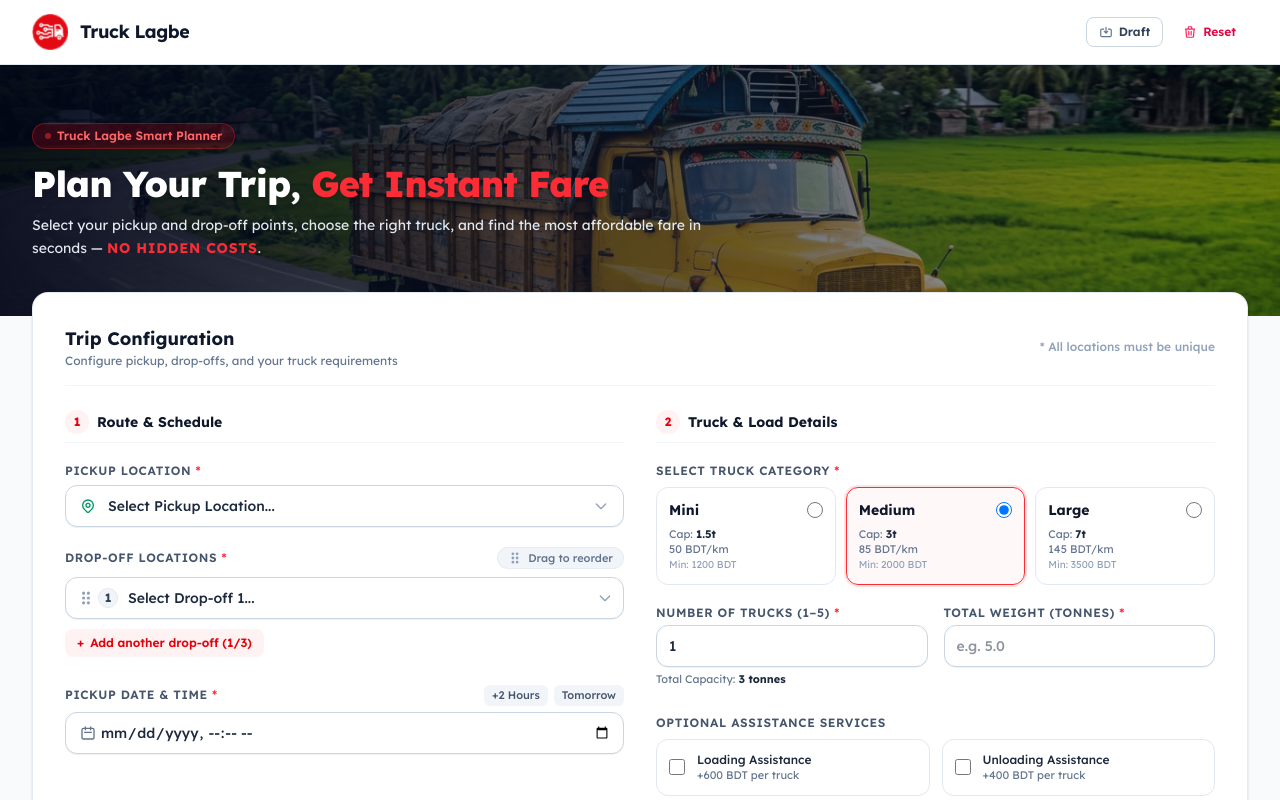
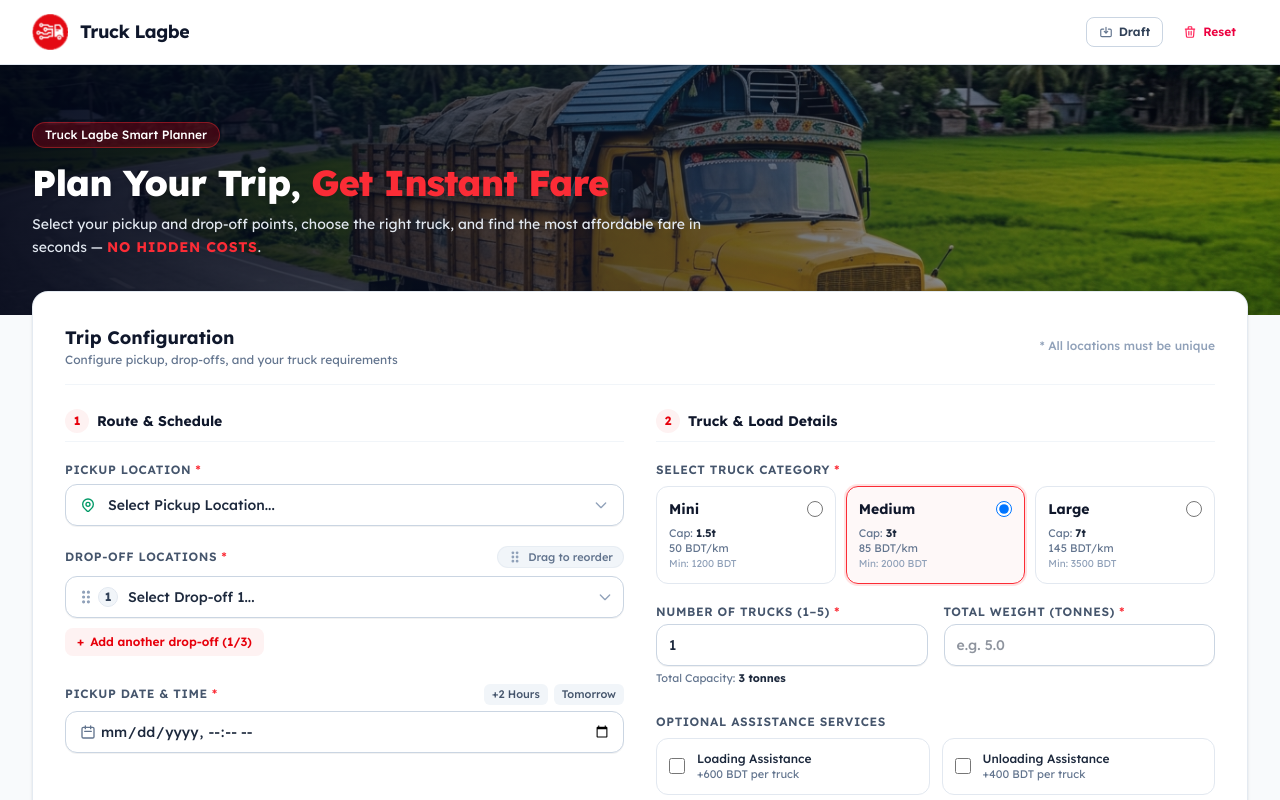
Before and after one commit to Mahfuz5634/trucklagbe-quote-planner, an Angular app: page / in a window 1280 px wide. Shown: the top 800 px of the page. Built offline with nearby package versions, Linux system fonts and the light colour scheme.

Commit message:
style: make Smart Planner pill text white and remove pulse dot

```diff
--- a/src/app/features/quote-planner/quote-planner.component.html
+++ b/src/app/features/quote-planner/quote-planner.component.html
@@ -55,8 +55,7 @@
     <!-- Hero Content -->
     <div class="relative z-10 max-w-7xl mx-auto px-4 sm:px-6 lg:px-8">
       <div class="max-w-2xl">
-        <span class="inline-flex items-center gap-1.5 px-2.5 py-0.5 sm:px-3 sm:py-1 rounded-full text-[11px] sm:text-xs font-semibold bg-red-600/20 text-red-400 border border-red-500/30 mb-2 sm:mb-3">
-          <span class="w-1.5 h-1.5 rounded-full bg-red-500 animate-pulse"></span>
+        <span class="inline-flex items-center px-3 py-1 rounded-full text-[11px] sm:text-xs font-medium bg-red-600/25 text-white border border-red-500/40 mb-2 sm:mb-3 shadow-2xs">
           Truck Lagbe Smart Planner
         </span>
         <h2 class="text-xl sm:text-3xl md:text-4xl font-black tracking-tight text-white leading-tight drop-shadow-sm">
```
